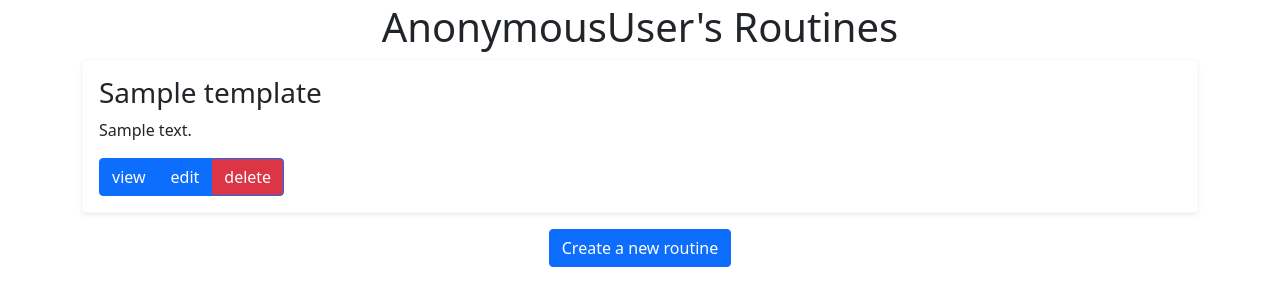
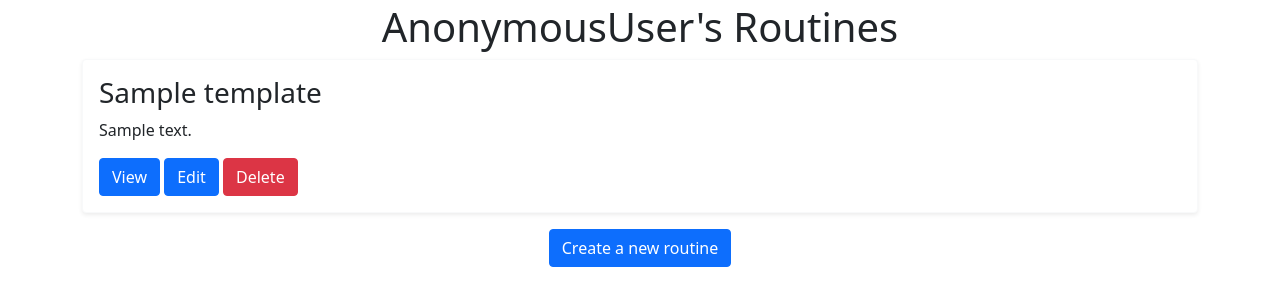
Before and after one commit to wwinslade/lift-tracker, a Django app: template lifttrak/templates/user/workout_templates.html in a window 1280 px wide. Shown: the part 53-359 px from the top of the page. Run offline with Django 4.2, Linux system fonts and the light colour scheme; the template is opened without the code that fills it: most values are stand-ins (such as "Sample title", 1, 10 or a date in 2020).

Commit message:
Broke button group up into 3 different buttons on workout template page

```diff
--- a/lifttrak/templates/user/workout_templates.html
+++ b/lifttrak/templates/user/workout_templates.html
@@ -15,11 +15,9 @@
     <div class="card-body">
       <h3 class="card-title">{{ template.name }}</h3>
       <p class="card-text">{{ template.description }}</p>
-      <div class="btn-group" role="group">
-        <a href="{% url 'routines_detail' template.id %}" class="btn btn-primary bg-primary">view</a>
-        <a href="{% url 'update_routine' template.id %}" class="btn btn-primary bg-primary">edit</a>
-        <a href="{% url 'delete_routine' template.id %}" class="btn btn-primary bg-danger">delete</a>
-      </div>
+      <a href="{% url 'routines_detail' template.id %}" class="btn btn-primary bg-primary">View</a>
+      <a href="{% url 'update_routine' template.id %}" class="btn btn-primary bg-primary">Edit</a>
+      <a href="{% url 'delete_routine' template.id %}" class="btn btn-danger bg-danger">Delete</a>
     </div>
   </div>
 </div>
```
